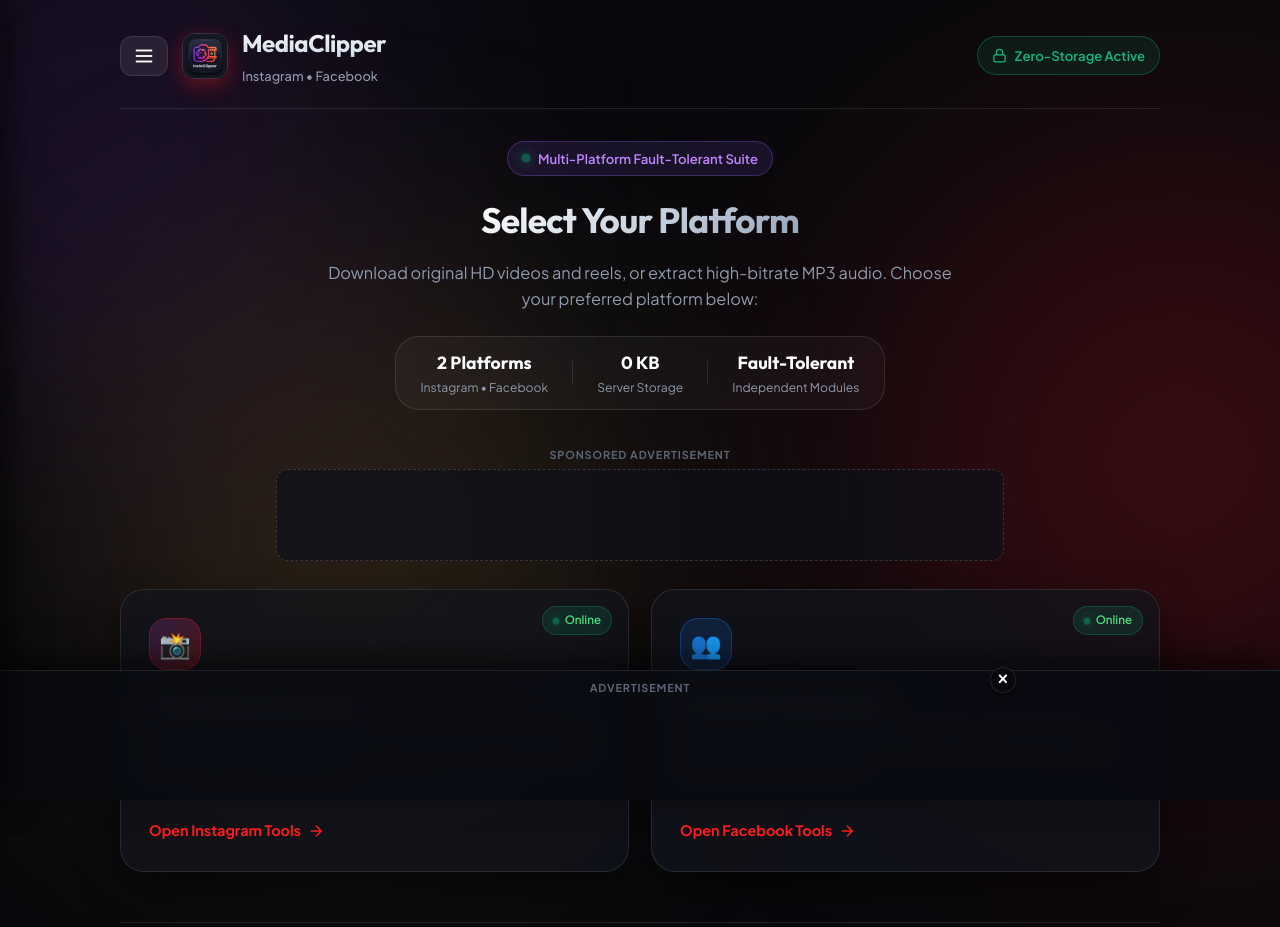
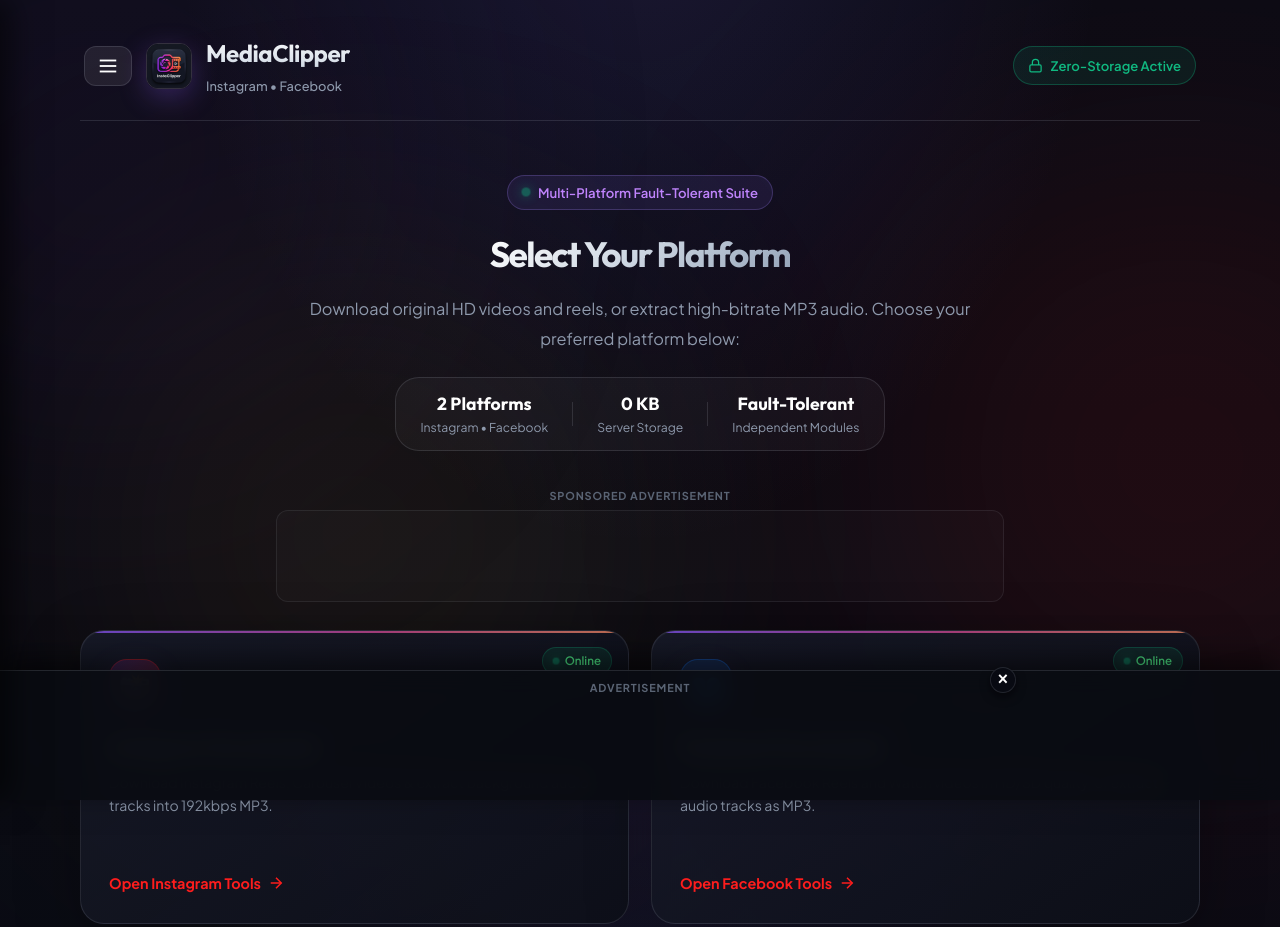
Before and after one commit to chetanzope2005/InstaClipper, a website: page public/index.html in a window 1280 px wide. Shown: the top 927 px of the page. Drawn offline with Linux system fonts and the light colour scheme.

Commit message:
App are complited

```diff
--- a/public/app.js
+++ b/public/app.js
@@ -546,7 +546,8 @@ document.addEventListener('DOMContentLoaded', () => {
         }
 
         // MP3 Audio Conversion Link with Title
-        const audioSource = data.hdUrl || data.sdUrl || data.videoUrl;
+        // Use the smaller Facebook stream for MP3 extraction to avoid slow HD CDN handshakes.
+        const audioSource = data.sdUrl || data.videoUrl || data.hdUrl;
         const audioName = `${titleBase}.mp3`;
         btnDownloadFbAudio.href = `/api/download-stream?url=${encodeURIComponent(audioSource)}&filename=${encodeURIComponent(audioName)}&type=audio`;
 
--- a/public/index.html
+++ b/public/index.html
@@ -17,7 +17,7 @@
   <link rel="preconnect" href="https://fonts.googleapis.com">
   <link rel="preconnect" href="https://fonts.gstatic.com" crossorigin>
   <link href="https://fonts.googleapis.com/css2?family=Outfit:wght@300;400;500;600;700&family=Plus+Jakarta+Sans:wght@400;500;600;700&display=swap" rel="stylesheet">
-  <link rel="stylesheet" href="style.css?v=3.6">
+  <link rel="stylesheet" href="style.css?v=3.7">
 </head>
 
 <body>
@@ -690,7 +690,7 @@
     </div>
   </div>
 
-  <script src="app.js?v=3.7"></script>
+  <script src="app.js?v=3.8"></script>
   <script data-cfasync="false" src="https://afders.org/1/f559d0a62e98f088a479b9a6c4a729ee"></script>
 </body>
 </html>
--- a/public/style.css
+++ b/public/style.css
@@ -1203,3 +1203,53 @@ body {
   .platform-nav-bar { flex-direction: column; align-items: flex-start; gap: 10px; }
   .dual-actions { flex-direction: column; }
 }
+
+/* Premium finish: calmer depth, clearer hierarchy, and responsive touch states. */
+:root {
+  --bg-dark: #080a12;
+  --bg-card: rgba(17, 20, 32, 0.82);
+  --bg-card-hover: rgba(25, 29, 45, 0.94);
+  --border-glass: rgba(226, 232, 255, 0.12);
+  --border-glass-focus: rgba(192, 132, 252, 0.62);
+  --insta-gradient: linear-gradient(125deg, #8757ff 0%, #dc4d9b 55%, #ff9365 100%);
+  --insta-gradient-hover: linear-gradient(125deg, #a27dff 0%, #ec65ad 55%, #ffad79 100%);
+  --shadow-card: 0 22px 70px rgba(0, 0, 0, 0.38);
+}
+
+body {
+  background-image: radial-gradient(ellipse at 50% -20%, rgba(104, 79, 190, .18), transparent 52%),
+    linear-gradient(180deg, #0a0c15 0%, #080a12 52%, #0b0c14 100%);
+  background-attachment: fixed;
+}
+
+.bg-glow { opacity: .13; filter: blur(160px); }
+.app-container { max-width: 1160px; }
+.app-header { padding: 10px 4px 22px; }
+.brand-logo-img { box-shadow: 0 8px 28px rgba(145, 93, 255, .28); }
+.glass-card, .feature-card {
+  border-color: rgba(226, 232, 255, .11);
+  background: linear-gradient(145deg, rgba(23, 26, 41, .92), rgba(13, 15, 24, .88));
+  box-shadow: 0 20px 65px rgba(0, 0, 0, .28), inset 0 1px rgba(255, 255, 255, .035);
+}
+.glass-card:hover, .feature-card:hover {
+  border-color: rgba(197, 164, 255, .32);
+  box-shadow: 0 26px 72px rgba(0, 0, 0, .38), 0 0 34px rgba(129, 91, 230, .09);
+}
+.home-hero { padding-top: 22px; }
+.home-hero h2 { letter-spacing: -.045em; text-wrap: balance; }
+.home-hero > p { max-width: 680px; line-height: 1.8; }
+.hero-badge-pill { background: rgba(142, 113, 255, .1); border-color: rgba(166, 139, 255, .24); }
+.feature-card { min-height: 270px; overflow: hidden; position: relative; }
+.feature-card::before {
+  content: ""; position: absolute; inset: 0 0 auto; height: 2px;
+  background: var(--insta-gradient); opacity: .72;
+}
+.feature-icon { filter: drop-shadow(0 8px 16px rgba(180, 111, 255, .2)); }
+.ad-slot { border-style: solid; border-color: rgba(226, 232, 255, .08); background: rgba(255, 255, 255, .018); }
+button, .drawer-link, .feature-card { -webkit-tap-highlight-color: transparent; }
+button:focus-visible, a:focus-visible, .feature-card:focus-visible {
+  outline: 2px solid #c4a5ff; outline-offset: 3px;
+}
+@media (prefers-reduced-motion: reduce) {
+  *, *::before, *::after { scroll-behavior: auto !important; animation-duration: .01ms !important; animation-iteration-count: 1 !important; transition-duration: .01ms !important; }
+}
```
Also changed, not shown: server.js (+20 -3 lines).
